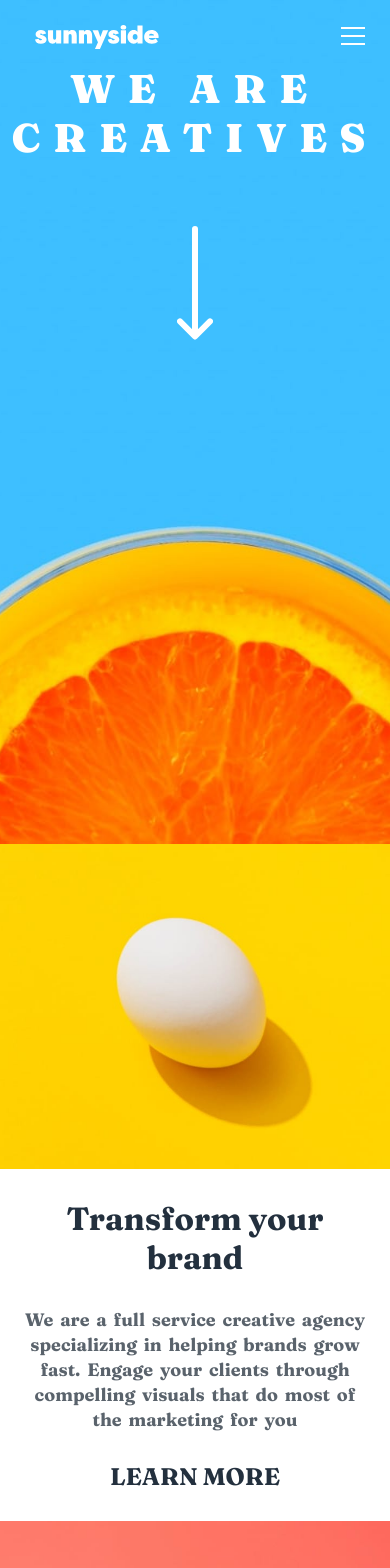
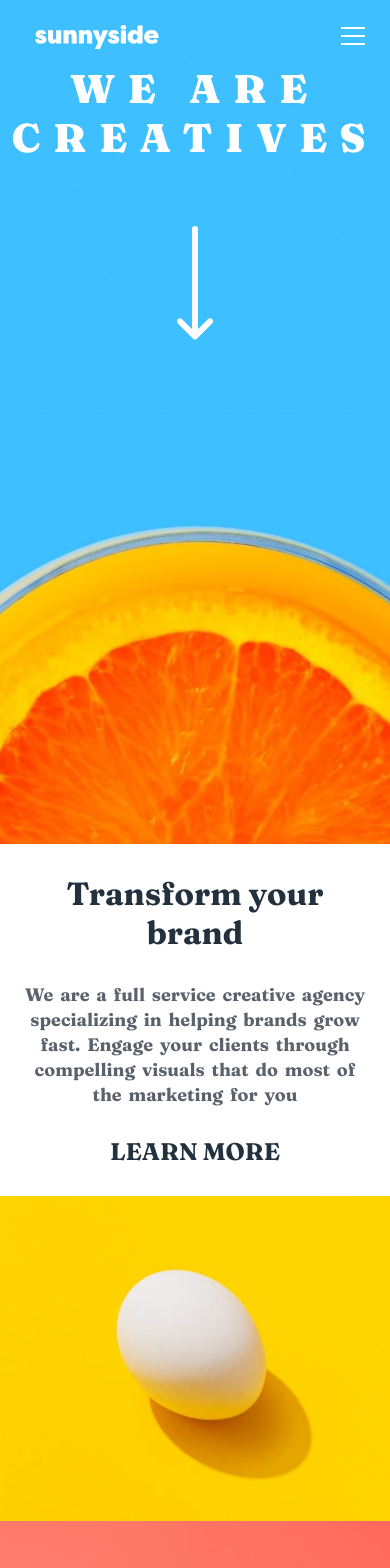
Before and after one commit to horpemee/Sunny-side-landing-page, a React (Create React App) app: page / in a window 390 px wide. Shown: the top 1568 px of the page. Built offline with nearby package versions, Linux system fonts and the light colour scheme; a web font is replaced by a local one.

Commit message:
responsiveness

```diff
--- a/src/component/navbar/navbar.scss
+++ b/src/component/navbar/navbar.scss
@@ -6,6 +6,8 @@
   background-size: cover;
 
   @media (min-width: 320px) and (max-width: 520px) {
+    background-size: cover;
+
     background-image: url("../images/image-header1.jpg");
   }
   .main-container {
--- a/src/component/section/section.scss
+++ b/src/component/section/section.scss
@@ -1,15 +1,15 @@
 .section,
 .section2,
 .section3 {
-  width: 100vw;
-  display: flex;
-  flex-direction: row;
-  overflow: hidden;
+  //   width: 100vw;
+  //   display: flex;
+  //   flex-direction: row;
+  //   overflow: hidden;
 
-  @media (max-width: 520px) {
-    display: flex;
-    flex-direction: column;
-  }
+  //   @media (max-width: 520px) {
+  //     display: flex;
+  //     flex-direction: column;
+  //   }
 
   .colOne {
     background-color: white;
```
